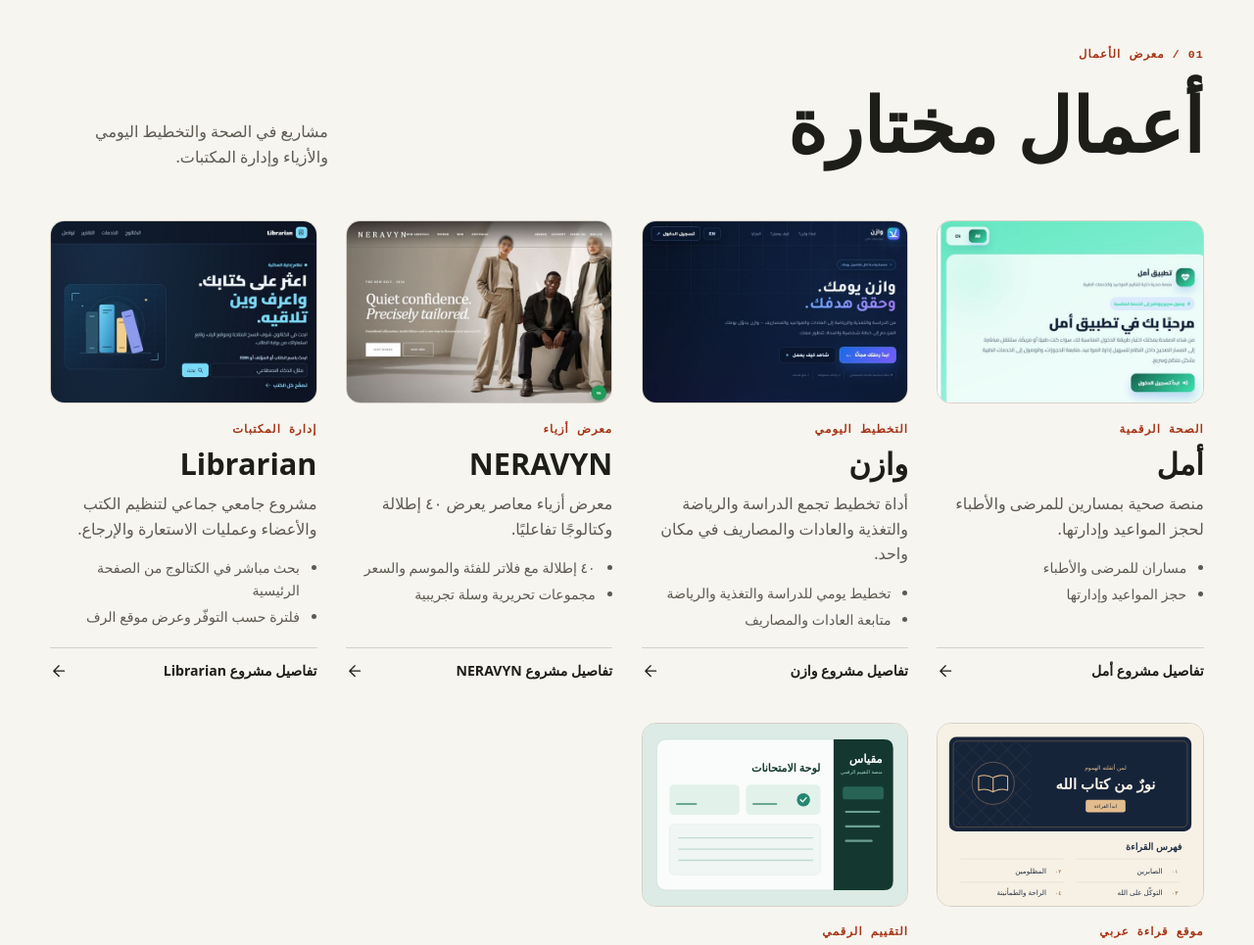
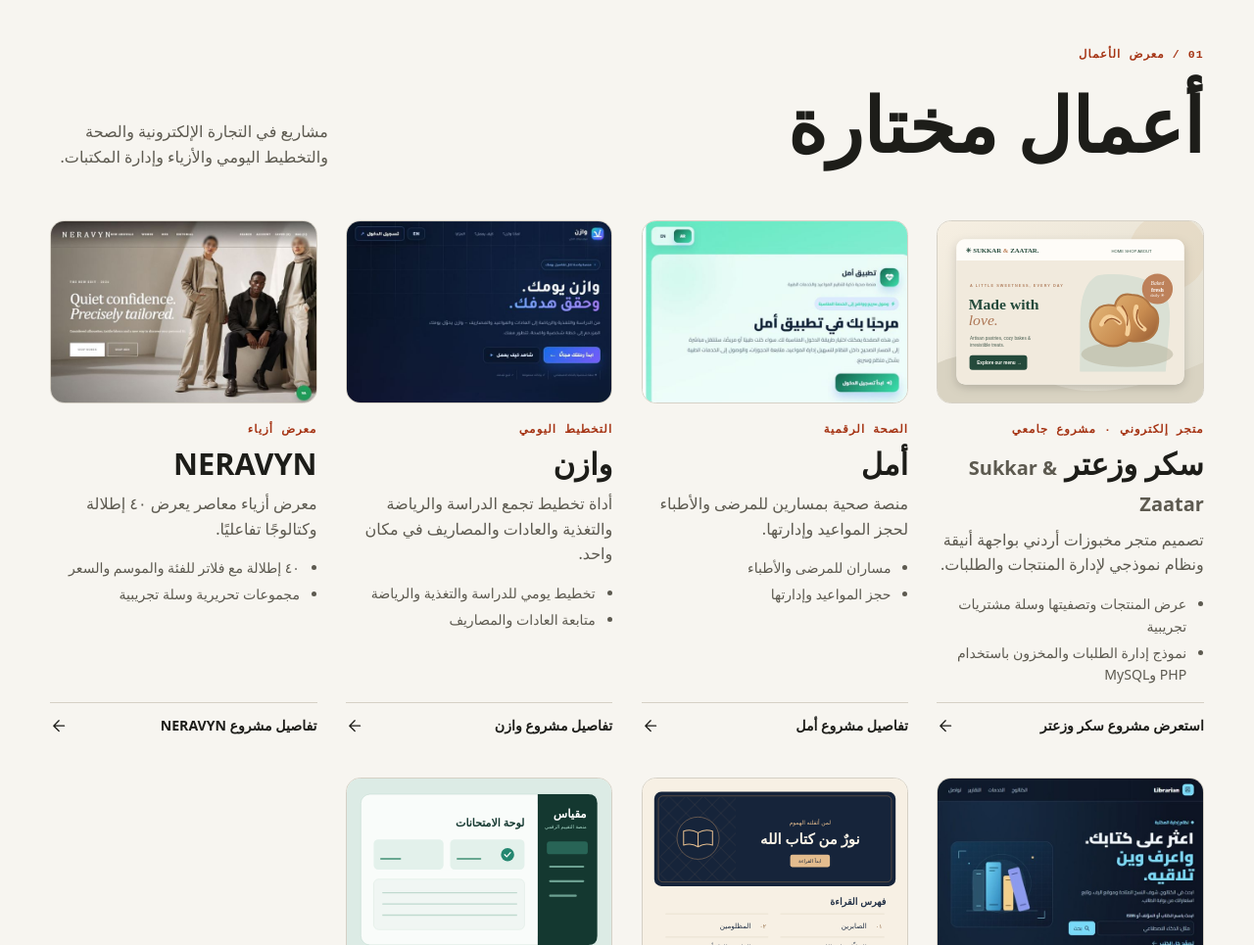
Before and after one commit to nezar2004/forma-studio, a plain HTML site: page ar/index.html in a window 1280 px wide. Shown: the part 740-1705 px from the top of the page at 98% size. Drawn offline with Linux system fonts and the light colour scheme.

Commit message:
Add Sukkar & Zaatar portfolio card to Arabic homepage

```diff
--- a/ar/index.html
+++ b/ar/index.html
@@ -118,10 +118,25 @@
           <p class="eyebrow">01 / معرض الأعمال</p>
           <h2 id="work-title">أعمال مختارة</h2>
         </div>
-        <p>مشاريع في الصحة والتخطيط اليومي والأزياء وإدارة المكتبات.</p>
+        <p>مشاريع في التجارة الإلكترونية والصحة والتخطيط اليومي والأزياء وإدارة المكتبات.</p>
       </div>
 
       <div class="work-grid">
+          <article class="work-card">
+            <div class="work-cover">
+              <img src="../images/sukkar-zaatar-card.svg" alt="تصميم واجهة متجر سكر وزعتر بألوان كريمية وخضراء" loading="lazy" decoding="async" width="640" height="440">
+            </div>
+            <p class="eyebrow">متجر إلكتروني · مشروع جامعي</p>
+            <h3>سكر وزعتر <span lang="en" dir="ltr">Sukkar &amp; Zaatar</span></h3>
+            <p>تصميم متجر مخبوزات أردني بواجهة أنيقة ونظام نموذجي لإدارة المنتجات والطلبات.</p>
+            <ul class="project-features">
+              <li>عرض المنتجات وتصفيتها وسلة مشتريات تجريبية</li>
+              <li>نموذج إدارة الطلبات والمخزون باستخدام PHP وMySQL</li>
+            </ul>
+            <a class="card-link" href="../work/sukkar-zaatar/">استعرض مشروع سكر وزعتر
+              <svg class="icon" aria-hidden="true"><use href="#arrow"/></svg>
+            </a>
+          </article>
           <article class="work-card">
             <div class="work-cover">
               <img src="../images/amal-card.jpg" alt="لقطة من الصفحة الرئيسية لأمل" loading="lazy" decoding="async" width="640" height="440">
```
